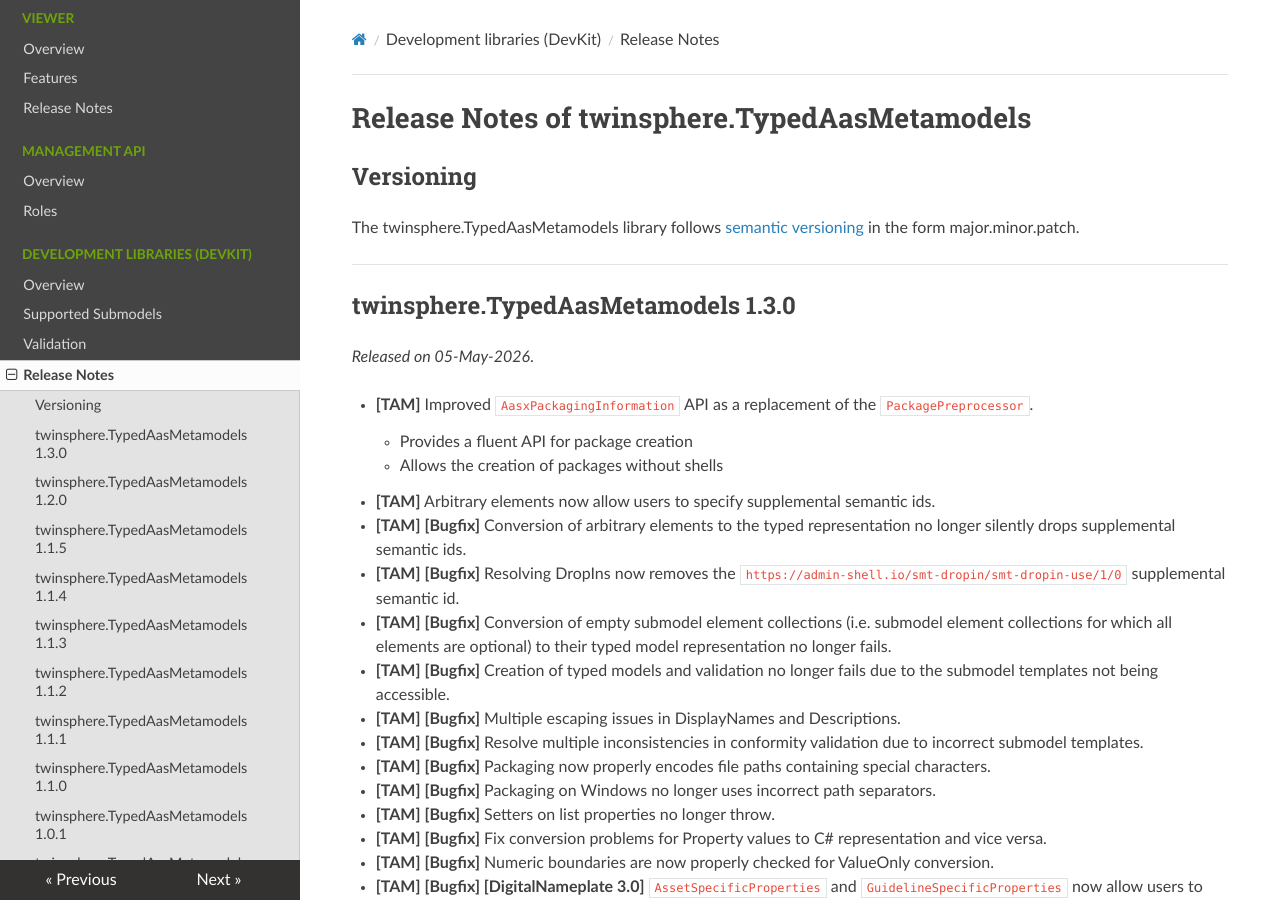
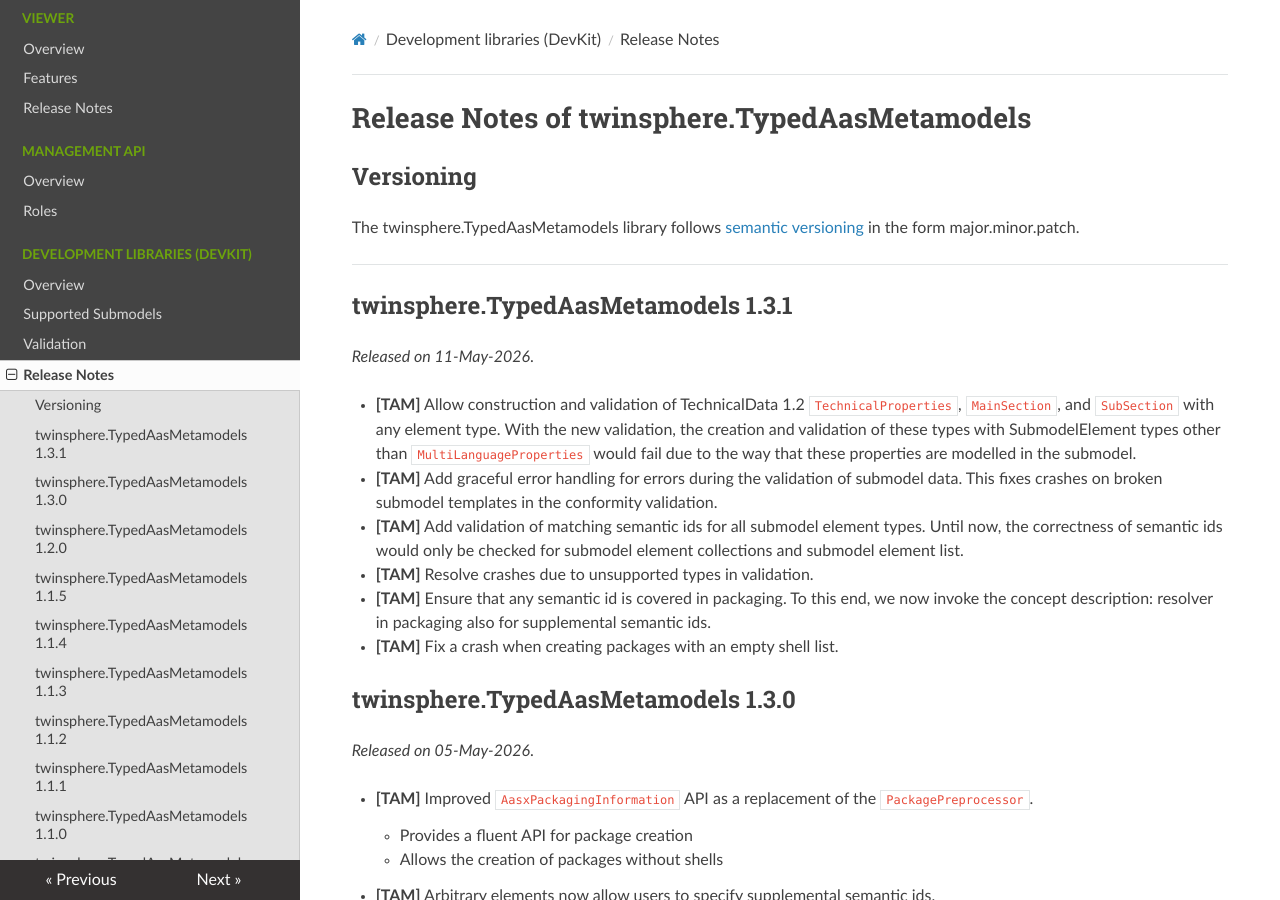
Before and after one commit to twinsphere/twinsphere.github.io, an MkDocs documentation site: the page built from docs/typed-aas-metamodels-release_notes.md, in a window 1280 px wide and 900 px high. Built offline with MkDocs 1.6.1, drawn with Linux system fonts in a browser that asks for light colours; nearby versions of some CDN libraries.

Commit message:
feat(tam): release notes 1.3.1
Add release notes for verison 1.3.1.

```diff
--- a/docs/typed-aas-metamodels-release_notes.md
+++ b/docs/typed-aas-metamodels-release_notes.md
@@ -7,6 +7,23 @@ The twinsphere.TypedAasMetamodels library follows [semantic versioning](https://
 ---
 
 <!--markdownlint-disable no-emphasis-as-heading -->
+
+## twinsphere.TypedAasMetamodels 1.3.1
+
+*Released on 11-May-2026*.
+
+- **[TAM]** Allow construction and validation of TechnicalData 1.2 `TechnicalProperties`, `MainSection`, and
+  `SubSection` with any element type. With the new validation, the creation and validation of these types with
+  SubmodelElement types other than `MultiLanguageProperties` would fail due to the way that these properties are
+  modelled in the submodel.
+- **[TAM]** Add graceful error handling for errors during the validation of submodel data. This fixes crashes on broken
+  submodel templates in the conformity validation.
+- **[TAM]** Add validation of matching semantic ids for all submodel element types. Until now, the correctness of
+  semantic ids would only be checked for submodel element collections and submodel element list.
+- **[TAM]** Resolve crashes due to unsupported types in validation.
+- **[TAM]** Ensure that any semantic id is covered in packaging. To this end, we now invoke the concept description:
+  resolver in packaging also for supplemental semantic ids.
+- **[TAM]** Fix a crash when creating packages with an empty shell list.
 
 ## twinsphere.TypedAasMetamodels 1.3.0
 
```
